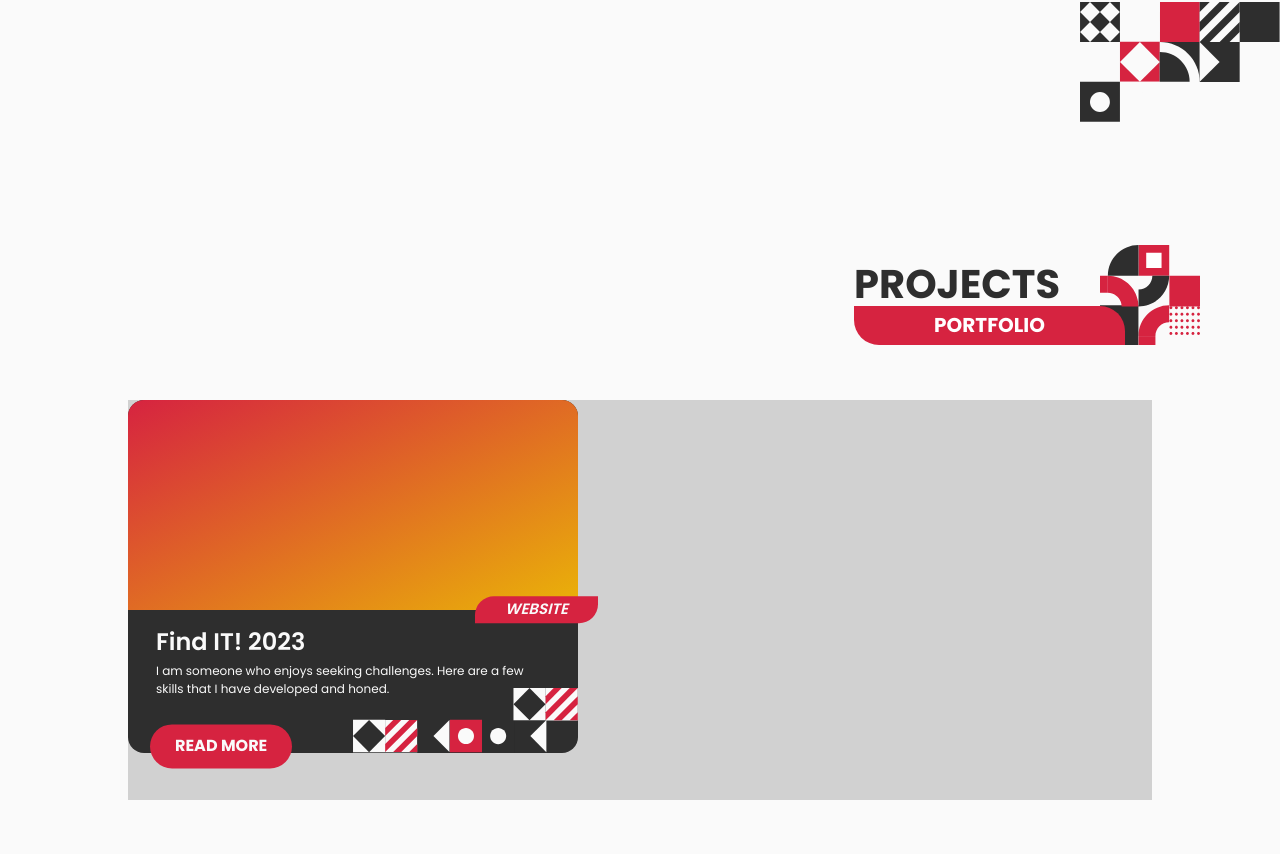
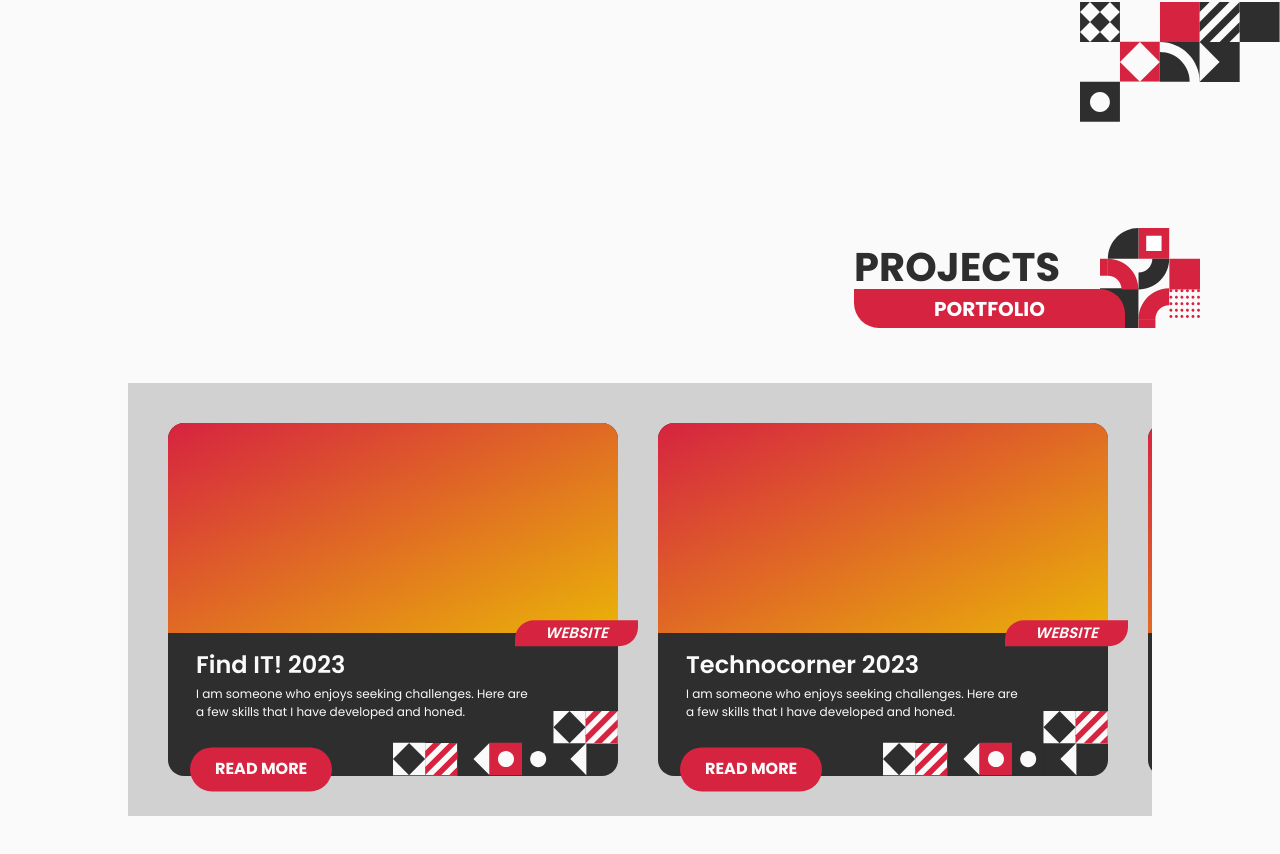
Before and after one commit to Night-Login/night-login-website-2024, a Next.js app: page / in a window 1280 px wide. Shown: the part 1478-2332 px from the top of the page. Built offline with nearby package versions, Linux system fonts and the light colour scheme.

Commit message:
feat: can now map projects

```diff
--- a/src/components/Landing/ProjectCard.tsx
+++ b/src/components/Landing/ProjectCard.tsx
@@ -6,20 +6,21 @@ export interface Props {
   title: string;
   description: string;
   link?: string;
+  tag?: string;
 }
 
-export default function ProjectCard({ image, title, description, link } : Props) {
+export default function ProjectCard({ image, title, description, link, tag } : Props) {
   return(
-    <div className="w-[450px] bg-dark-1 text-neutral-1 rounded-[16px] relative">
+    <div className="w-[450px] flex-shrink-0 bg-dark-1 text-neutral-1 rounded-[16px] relative">
       <div className="h-[210px] bg-gradient-to-br from-red to-yellow-500 w-full relative rounded-t-[16px]">
         {/* <Image src={image} alt="Project Preview"/> */}
         <div className="bg-red rounded-tl-[19px] rounded-br-[19px] absolute bottom-0 translate-y-[50%] min-w-[123px] text-center -right-[20px] text-[15px] italic py-0.5 font-semibold">
-          WEBSITE
+          {tag}
         </div>
       </div>
       <div className="px-7 pt-5 relative pb-[55px]">
         <h3 className="text-[24px] font-semibold leading-[100%] mb-2">{title}</h3>
-        <p className="text-[12px]">{description}</p>
+        <p className="text-[12px] max-w-[335px]">{description}</p>
         <Image src={ProjectDeco} alt="" className="absolute bottom-0 right-0 w-[225px]" />
       </div>
       <button className="absolute bottom-0 left-[22px] translate-y-[35%] bg-red rounded-full px-[25px] py-[10px] font-bold hover:bg-[#BB213A] transition">
--- a/src/components/Landing/Projects.tsx
+++ b/src/components/Landing/Projects.tsx
@@ -1,8 +1,35 @@
 import Image from "next/image";
 import AboutUsDeco from "../../../public/assets/images/AboutUsDeco.svg";
 import ProjectCard from "./ProjectCard";
+import { useState } from "react";
 
 export default function Projects() {
+  const [projects, setProjects] = useState([
+    {
+      image: "",
+      title: "Find IT! 2023",
+      description: "I am someone who enjoys seeking challenges. Here are a few skills that I have developed and honed.",
+      tag: "WEBSITE"
+    },
+    {
+      image: "",
+      title: "Technocorner 2023",
+      description: "I am someone who enjoys seeking challenges. Here are a few skills that I have developed and honed.",
+      tag: "WEBSITE"
+    },
+    {
+      image: "",
+      title: "Paper GenB",
+      description: "I am someone who enjoys seeking challenges. Here are a few skills that I have developed and honed.",
+      tag: "WEBSITE"
+    },
+    {
+      image: "",
+      title: "Paper GenB",
+      description: "I am someone who enjoys seeking challenges. Here are a few skills that I have developed and honed.",
+      tag: "WEBSITE"
+    },
+  ]);
   return (
     <main className="min-h-screen flex flex-col justify-center items-center overflow-x-hidden">
       <section className="flex items-end self-end sm:mr-20">
@@ -19,8 +46,18 @@ export default function Projects() {
         />
       </section>
 
-      <section className="h-[400px] w-[80vw] bg-dark-1/20 mt-[55px]">
-        <ProjectCard image="" title="Find IT! 2023" description="I am someone who enjoys seeking challenges. Here are a few skills that I have developed and honed." />
+      <section className="h-fit p-10 w-[80vw] bg-dark-1/20 mt-[55px] flex gap-10 overflow-x-auto">
+        {
+          projects.map((project, index) => (
+            <ProjectCard
+              key={index}
+              image={project.image}
+              title={project.title}
+              description={project.description}
+              tag={project.tag}
+            />
+          ))
+        }
       </section>
     </main>
   );
```
